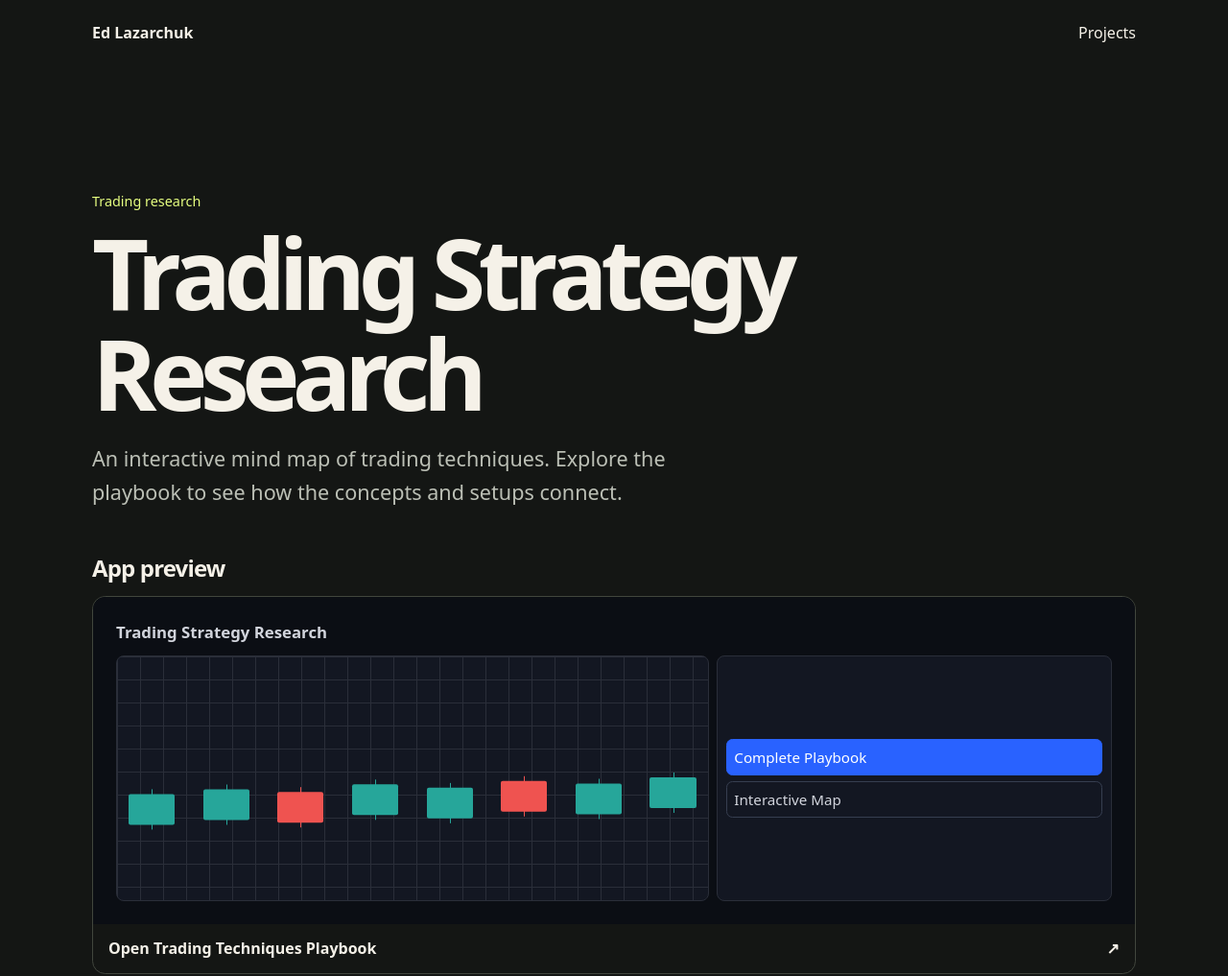
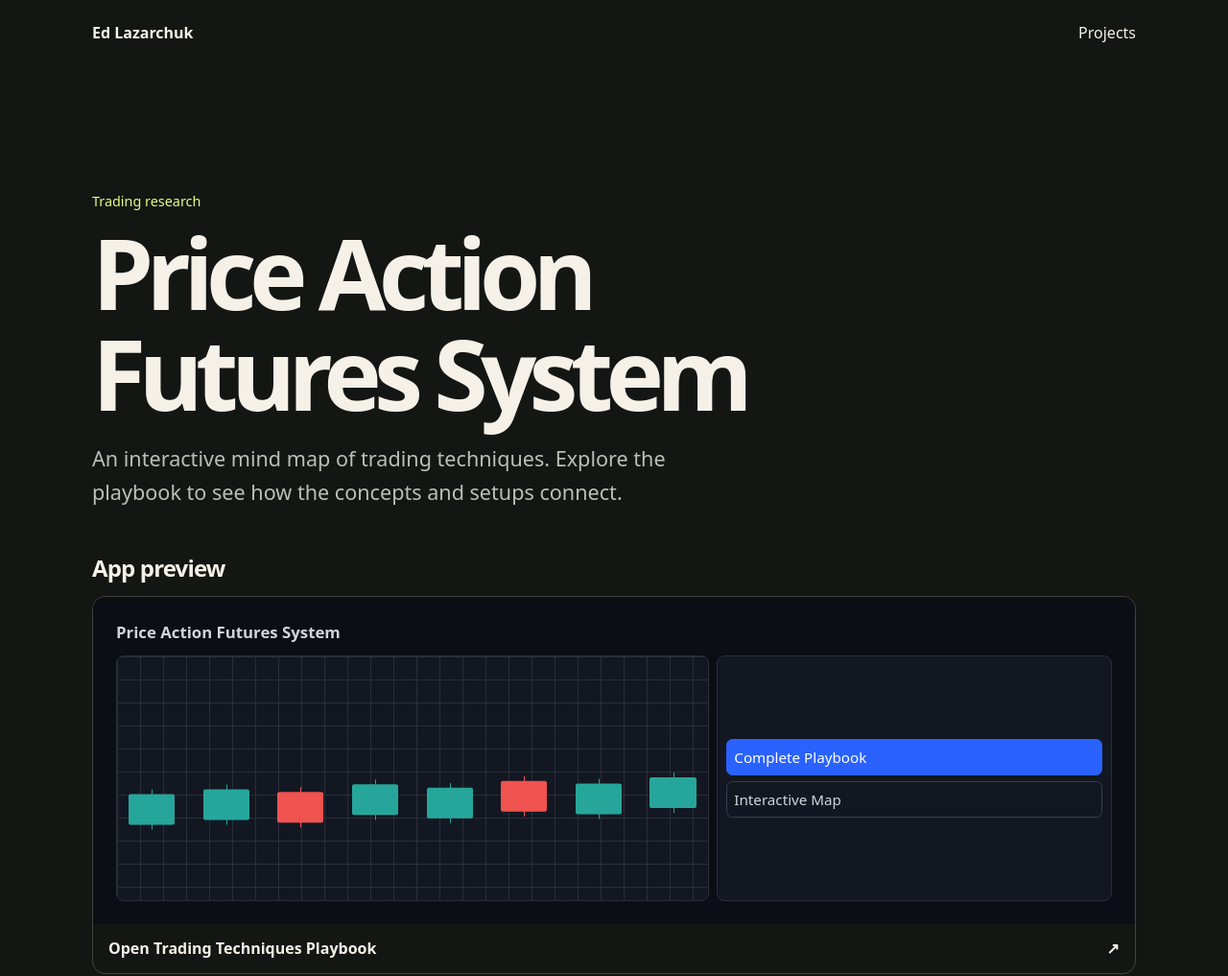
Before and after one commit to edlazar/portfolio, a plain HTML site: page projects/trading-strategy-research.html in a window 1280 px wide. Shown: the top 1017 px of the page at 96% size. Drawn offline with Linux system fonts and the light colour scheme.

Commit message:
Rename the project to Price Action Futures System

```diff
--- a/projects/trading-strategy-research.html
+++ b/projects/trading-strategy-research.html
@@ -3,7 +3,7 @@
 <head>
 <meta charset="utf-8">
 <meta name="viewport" content="width=device-width, initial-scale=1">
-<title>Trading Strategy Research | Ed Lazarchuk</title>
+<title>Price Action Futures System | Ed Lazarchuk</title>
 <meta name="description" content="An interactive mind map of trading techniques. Explore the playbook to see how the concepts and setups connect.">
 <link rel="canonical" href="https://edlazarchuk.com/projects/trading-strategy-research">
 <link rel="stylesheet" href="/styles.css">
@@ -11,11 +11,11 @@
 <body>
 <a class="skip-link" href="#main-content">Skip to content</a>
 <header><nav class="wrap" aria-label="Main navigation"><a class="brand" href="/">Ed Lazarchuk</a><a href="/#projects">Projects</a></nav></header>
-<main id="main-content" class="wrap" tabindex="-1"><section class="hero"><p class="category">Trading research</p><h1>Trading Strategy Research</h1><p class="lead">An interactive mind map of trading techniques. Explore the playbook to see how the concepts and setups connect.</p></section>
+<main id="main-content" class="wrap" tabindex="-1"><section class="hero"><p class="category">Trading research</p><h1>Price Action Futures System</h1><p class="lead">An interactive mind map of trading techniques. Explore the playbook to see how the concepts and setups connect.</p></section>
 <section class="showcase" aria-labelledby="showcase-heading">
   <h2 id="showcase-heading">App preview</h2>
   <a class="showcase-link" href="/trading-strategy-research">
-    <div class="preview research" aria-hidden="true"><div class="preview-title">Trading Strategy Research</div><div class="preview-body"><div class='bars'><i style='--bar:28%'></i><i style='--bar:46%'></i><i style='--bar:36%'></i><i style='--bar:65%'></i><i style='--bar:52%'></i><i style='--bar:78%'></i><i style='--bar:68%'></i><i style='--bar:92%'></i></div><div class='data'><span>Complete Playbook</span><span>Interactive Map</span></div></div></div>
+    <div class="preview research" aria-hidden="true"><div class="preview-title">Price Action Futures System</div><div class="preview-body"><div class='bars'><i style='--bar:28%'></i><i style='--bar:46%'></i><i style='--bar:36%'></i><i style='--bar:65%'></i><i style='--bar:52%'></i><i style='--bar:78%'></i><i style='--bar:68%'></i><i style='--bar:92%'></i></div><div class='data'><span>Complete Playbook</span><span>Interactive Map</span></div></div></div>
     <span class="showcase-action">Open Trading Techniques Playbook <span aria-hidden="true">↗</span></span>
   </a>
 </section>
```
